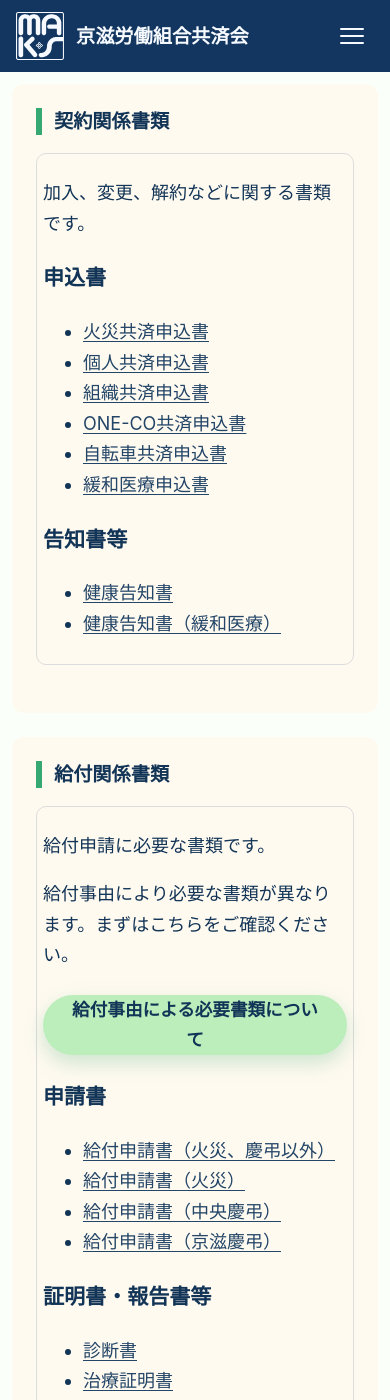
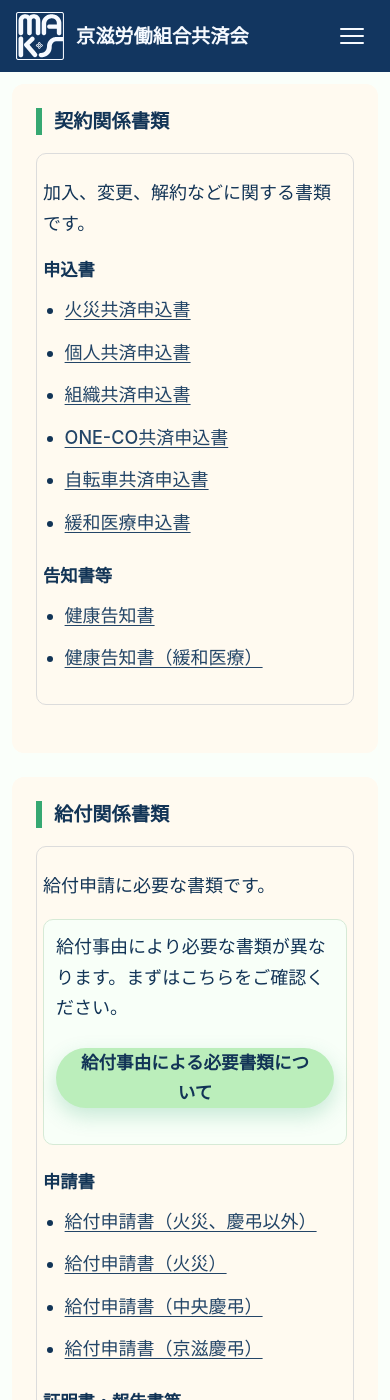
Before and after one commit to keijirodokyosai/keijirodokyosai.github.io, a Jekyll site: the page built from downloads.html, in a window 390 px wide and 1400 px high, scrolled down 334 px. Built offline with Jekyll 4.4.1, drawn with Linux system fonts in a browser that asks for light colours.

Commit message:
Add styles for image cards and download sections

```diff
--- a/css/style.css
+++ b/css/style.css
@@ -537,6 +537,18 @@
   border-radius: 6px;
 }
 
+.image-card h3 {
+  margin-top: 24px;
+  margin-bottom: 12px;
+  font-size: 1.08rem;
+  line-height: 1.5;
+  color: #123456;
+}
+
+.image-card h3:first-of-type {
+  margin-top: 18px;
+}
+
 .pdf-download {
   text-align: center;
   margin-top: 24px;
@@ -569,6 +581,42 @@
 .text-link:focus-visible {
   color: #1d3f5f;
   text-decoration: underline;
+}
+
+/* download page */
+.download-list {
+  margin: 12px 0 24px;
+  padding-left: 1.2em;
+}
+
+.download-list li + li {
+  margin-top: 12px;
+}
+
+.download-list a {
+  font-size: 18px;
+  line-height: 1.6;
+  font-weight: 500;
+}
+
+.download-note {
+  margin-top: 0;
+  margin-bottom: 12px;
+}
+
+.download-guide {
+  margin-top: 18px;
+  margin-bottom: 30px;
+  padding: 18px;
+  background: #f8fff8;
+  border: 1px solid #d6ead6;
+  border-radius: 10px;
+}
+
+.download-guide-text {
+  margin: 0 0 12px;
+  line-height: 1.7;
+  color: #123456;
 }
 
 /* contact */
@@ -779,6 +827,19 @@
     margin-bottom: 24px;
   }
 
+  .download-list {
+    margin-bottom: 24px;
+  }
+
+  .download-list a {
+    font-size: 18px;
+  }
+
+  .download-guide {
+    padding: 12px;
+    margin-bottom: 24px;
+  }
+
   .breadcrumb {
     padding-top: 12px;
   }
```
